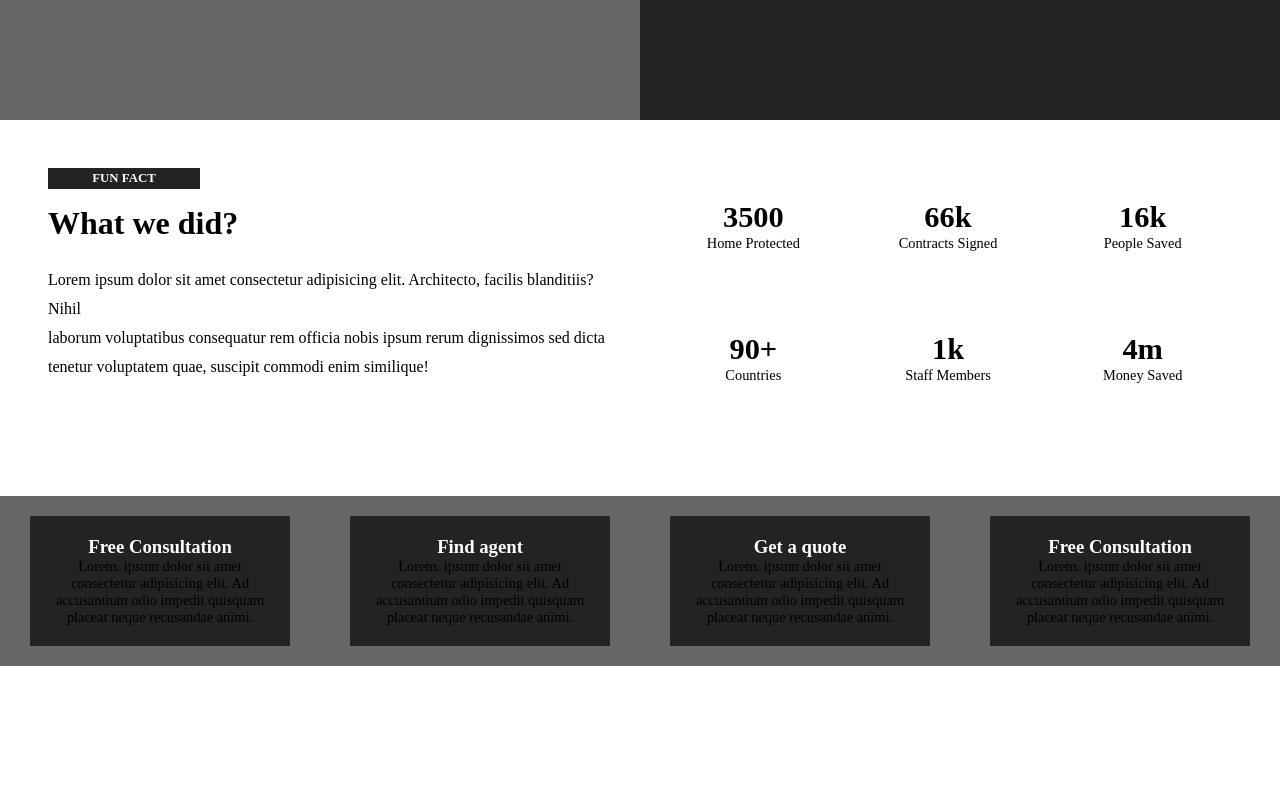
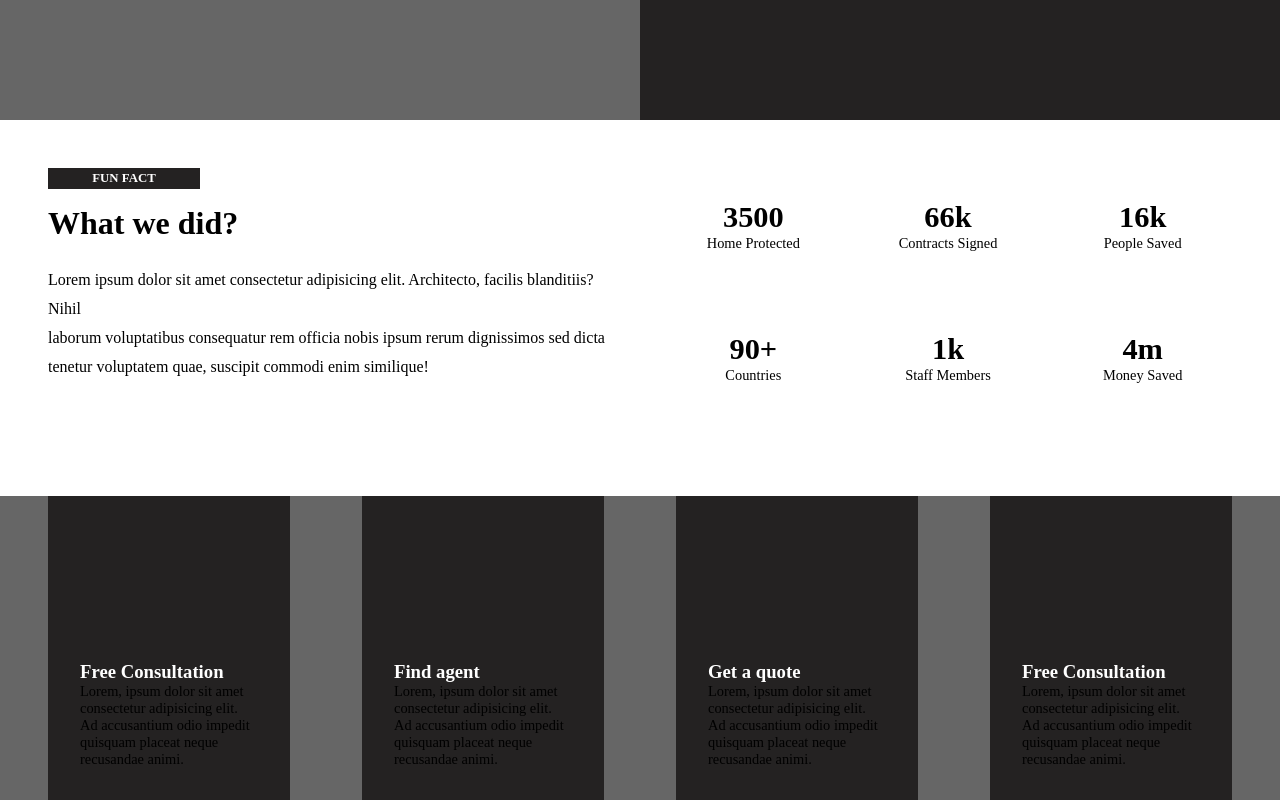
Before and after one commit to Nwaugojohnson/Business-advert, a plain HTML site: page index.html in a window 1280 px wide. Shown: the part 1931-2731 px from the top of the page. Before the commit the page ends 2597 px from the top, so only its background shows below. Drawn offline with nearby package versions, Linux system fonts and the light colour scheme.

Commit message:
footer addded

```diff
--- a/index.html
+++ b/index.html
@@ -52,6 +52,7 @@
         </div>
         <div class="btn">
           <button>More About Us</button>
+          <div class="btn-2"></div>
         </div>
       </div>
     </section>
@@ -169,12 +170,12 @@
       </div>
     </section>
   </main>
-  <footer class="footer-contents">
+  <footer>
+    <section class="footer-contents">
     <div class="footer-text">
       <h3>Free Consultation</h3>
       <p>Lorem, ipsum dolor sit amet consectetur adipisicing elit. Ad accusantium odio impedit quisquam placeat neque
         recusandae animi.</p>
-      </div>
     </div>
 
     <div class="footer-text">
@@ -182,13 +183,11 @@
       <p>Lorem, ipsum dolor sit amet consectetur adipisicing elit. Ad accusantium odio impedit quisquam placeat neque
         recusandae animi.</p>
     </div>
-    </div>
 
     <div class="footer-text">
       <h3>Get a quote</h3>
       <p>Lorem, ipsum dolor sit amet consectetur adipisicing elit. Ad accusantium odio impedit quisquam placeat neque
         recusandae animi.</p>
-      </div>
     </div>
 
     <div class="footer-text">
@@ -196,7 +195,7 @@
       <p>Lorem, ipsum dolor sit amet consectetur adipisicing elit. Ad accusantium odio impedit quisquam placeat neque
         recusandae animi.</p>
     </div>
-    </div>
+  </section>
   </footer>
 </body>
 
--- a/style.css
+++ b/style.css
@@ -99,6 +99,7 @@
 .btn {
   margin-top: 2.6rem;
   margin-left: 13rem;
+  position: relative;
 }
 
 .btn button {
@@ -107,6 +108,17 @@
   padding: 10px 25px;
   width: max-content;
   font-weight: bold;
+  border: none;
+  z-index: 1;
+}
+
+.btn-2 {
+  margin-top: -3rem;
+  margin-left: 1rem;
+  z-index: 100;
+  width: 100%;
+  padding: 15px 60px;
+  border: 2px solid black;
 }
 
 .services {
@@ -269,21 +281,22 @@
   display: flex;
   justify-content: space-between;
   gap: 2.5rem;
-  padding: 20px;
+  padding: 0 2rem;
 }
 
 .footer-text {
   margin-top: 1rem;
-  align-items: center;
-  padding: 1.7rem;
-  flex: 1;
-  margin: 0 10px;
+  margin: 0 1rem;
   background-color: var(--color-background-dark);
-  padding: 20px;
-  text-align: center;
+  padding: 2rem;
+  display: flex;
+  flex-direction: column;
+  justify-content: flex-end;
+  min-height: 30vh;
 }
 
 .footer-text p {
+  text-align: left;
   font-size: 0.9rem;
 }
 
```
Lines whose indentation alone changed are shown as unchanged.
